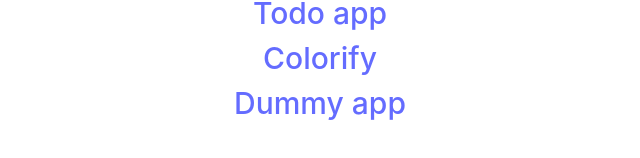
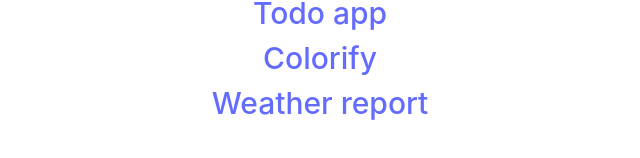
Before and after one commit to cadbay53/portfolio-react, a React (Vite) app: page / in a window 1280 px wide. Shown: the part 404-562 px from the top of the page, without its empty margins (320-960 px from the left). Built offline with nearby package versions, Linux system fonts and the light colour scheme.

Commit message:
added weather app

```diff
--- a/src/components/landing-page.jsx
+++ b/src/components/landing-page.jsx
@@ -5,7 +5,7 @@ export default function LandingPage(){
             <h1>My practice apps</h1>
             <a style={{fontSize:"30px"}} href="https://cadbay-todo.netlify.app/" target="blank">Todo app</a><br />
             <a style={{fontSize:"30px"}} href="https://colorify-tr.netlify.app/">Colorify</a><br />
-            <a style={{fontSize:"30px"}} href="">Dummy app</a><br />
+            <a style={{fontSize:"30px"}} href="https://cadbay-weather.netlify.app">Weather report</a><br />
         </div>
     )
 }
```
